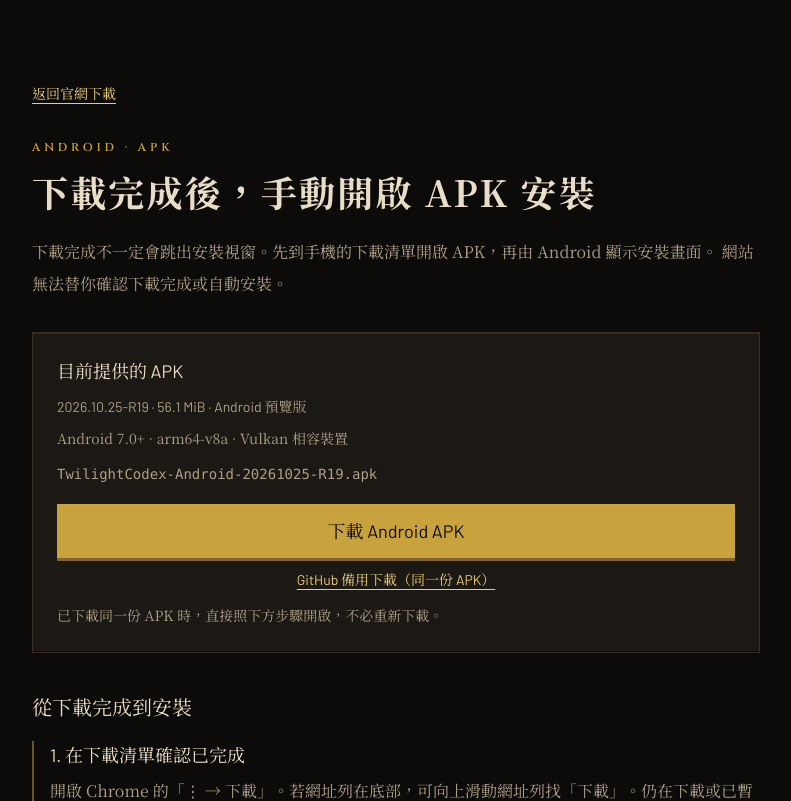
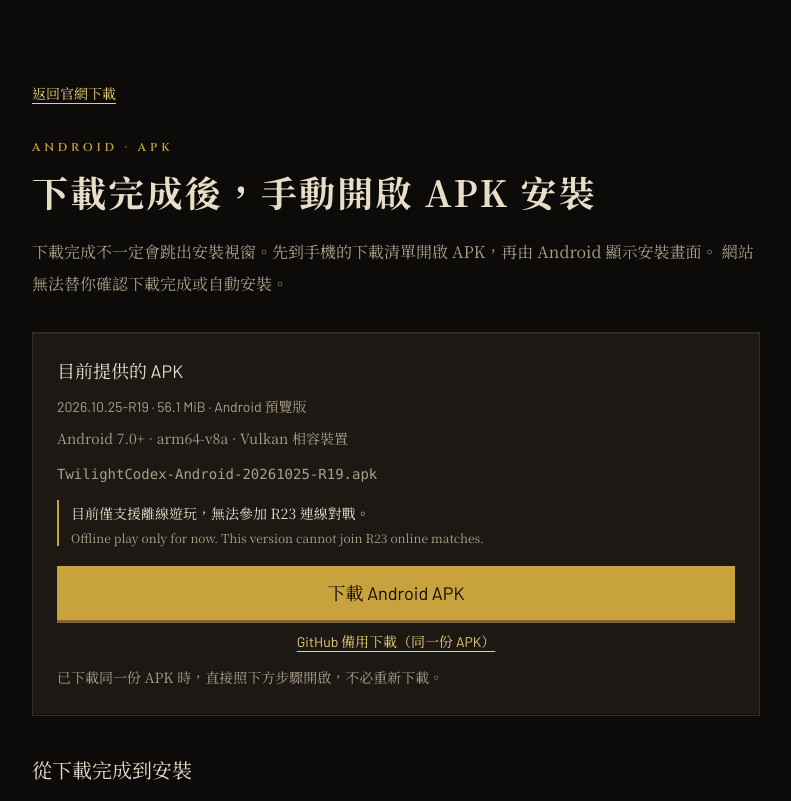
Before and after one commit to wuharry/cardGame-site, a Next.js app: page /install/android in a window 1280 px wide. Shown: the top 801 px of the page, without its empty margins (244-1035 px from the left). Built offline with nearby package versions, Linux system fonts and the light colour scheme; no server answers.

Commit message:
Publish R23 download metadata and platform notices

```diff
--- a/scripts/test-download-mirror.mjs
+++ b/scripts/test-download-mirror.mjs
@@ -4,6 +4,7 @@ import { renderToStaticMarkup } from "react-dom/server";
 import { loadTsModule } from "./lib/load-ts-module.mjs";
 
 const load = (file, imports) => loadTsModule(new URL(file, import.meta.url), imports);
+const shine = await loadTsModule(new URL("../src/components/download-shine.tsx", import.meta.url), {}, { allowNodeModules: true });
 
 const releases = await load("../src/data/releases.ts");
 const versions = await load("../src/data/game-version.ts", { "./releases": releases });
@@ -41,6 +42,7 @@ check(releases.websiteDownloadUrl({ ...mirror, file: null }) === null, "Missing
 
 async function renderPanel(builds) {
   const component = await load("../src/components/download-panel.tsx", {
+    "@/components/download-shine": shine,
     "@/data/releases": { ...releases, BUILDS: builds },
     "next/link": { __esModule: true, default: (props) => createElement("a", props) },
     "@/data/game": game,
--- a/scripts/test-download-status.mjs
+++ b/scripts/test-download-status.mjs
@@ -5,6 +5,8 @@ import { loadTsModule } from "./lib/load-ts-module.mjs";
 import { availableFixture } from "./lib/download-fixtures.mjs";
 
 const load = (file, imports) => loadTsModule(new URL(file, import.meta.url), imports);
+const shine = await loadTsModule(new URL("../src/components/download-shine.tsx", import.meta.url), {}, { allowNodeModules: true });
+const arrow = await load("../src/components/arrow-relay.tsx");
 const releases = await load("../src/data/releases.ts");
 const game = await load("../src/data/game.ts");
 const help = await load("../src/data/install-help.ts");
@@ -18,7 +20,8 @@ function check(condition, message) { assert.ok(condition, message); checks += 1;
 
 async function views(builds) {
   const data = { ...releases, BUILDS: builds };
-  const shared = { "@/data/releases": data, "@/data/game": game, "next/link": link };
+  const shared = { "@/data/releases": data, "@/data/game": game, "next/link": link,
+    "@/components/download-shine": shine, "@/components/arrow-relay": arrow };
   const panel = await load("../src/components/download-panel.tsx", { ...shared, "@/data/install-help": help });
   const entry = await load("../src/components/entry-screen.tsx", {
     ...shared, "next/image": image, "@/data/media": { mediaUrl: (url) => url, mediaCaptureCaption: () => "Recorded capture" },
--- a/scripts/test-streamed-downloads.mjs
+++ b/scripts/test-streamed-downloads.mjs
@@ -19,6 +19,7 @@ for (let index = 2; index < process.argv.length; index += 1) {
   }
 }
 const load = (file, imports) => loadTsModule(new URL(file, import.meta.url), imports);
+const shine = await loadTsModule(new URL("../src/components/download-shine.tsx", import.meta.url), {}, { allowNodeModules: true });
 const releases = await load("../src/data/releases.ts");
 const game = await load("../src/data/game.ts");
 const { GAME_FACTS } = game;
@@ -27,6 +28,7 @@ const help = helpPath
   ? await loadTsModule(pathToFileURL(resolve(helpPath)))
   : await load("../src/data/install-help.ts");
 const component = await load("../src/components/download-panel.tsx", {
+  "@/components/download-shine": shine,
   "@/data/releases": releases,
   "@/data/game": { GAME_FACTS },
   "@/data/install-help": help,
@@ -40,7 +42,9 @@ const latestBuild = latestDesktop[0].build;
 assert.ok(Number.isSafeInteger(latestBuild) && latestBuild >= 2026102801);
 assert.ok(latestDesktop.every((build) => build.version === GAME_FACTS.version && build.build === latestBuild),
   "Windows and macOS share the current release while retained platforms keep their accepted packages");
-assert.equal(GAME_FACTS.protocol, 29);
+assert.equal(GAME_FACTS.protocol, 30);
+assert.equal(GAME_FACTS.version, "2026.10.30-R23");
+assert.equal(latestBuild, 2026103001);
 assert.equal(releases.RELEASE_NOTES[0].version, GAME_FACTS.version);
 assert.ok(panel.includes('id="download"') && panel.includes('id="download-windows"'), "Existing download anchors remain available");
 assert.ok(!panel.includes("itch.io 備用頁") && !/href="https:\/\/wuharry\.itch\.io/.test(panel), "Unverified older itch packages are not offered");
@@ -55,6 +59,8 @@ for (const build of downloads) {
     assert.equal(build.build, 2026102501);
     assert.equal(build.minimumBuild, 2026102101, `${build.id} keeps the online gate its R19 package shipped with`);
     assert.equal(build.protocol, 28);
+    assert.ok(build.note.includes("僅支援離線遊玩") && build.noteEn.includes("offline-only"),
+      `${build.id} clearly explains that its retained R19 package cannot join current online matches`);
   } else {
     assert.equal(build.minimumBuild, latestBuild, `${build.id} requires the current desktop release for official online play`);
     assert.equal(build.protocol, GAME_FACTS.protocol);
@@ -66,9 +72,20 @@ for (const build of downloads) {
   const websiteUrl = build.id === "android" ? `/downloads/android/${build.sha256}/${build.file}` : releases.downloadUrl(build);
   assert.equal(releases.websiteDownloadUrl(build), websiteUrl);
   assert.ok(panel.includes(`href="${websiteUrl}" download="${build.file}"`), `${build.id} directly downloads its exact package`);
+  if (build.downloadNotice) {
+    const card = panel.slice(panel.indexOf(`id="download-${build.id}"`));
+    for (const notice of Object.values(build.downloadNotice)) {
+      assert.ok(card.indexOf(notice) >= 0 && card.indexOf(notice) < card.indexOf(`href="${websiteUrl}"`),
+        `${build.id} shows its platform limitation before the download action`);
+    }
+  }
   assert.ok(build.file.endsWith(build.id === "android" ? ".apk" : ".zip"));
   assert.equal(releases.downloadMirrorPageUrl(build), null);
 }
+const macos = downloads.find((build) => build.id === "macos");
+assert.ok(macos.note.includes("本版尚未完成 macOS 實機驗證")
+  && macos.noteEn.includes("Native macOS testing has not been run for this release"),
+"R23 macOS download preserves its native-testing limitation");
 assert.equal((panel.match(/首次另下載約 /g) ?? []).length, 4);
 assert.equal((panel.match(/First launch adds about /g) ?? []).length, 4);
 assert.equal((panel.match(/程式 ZIP · Game ZIP/g) ?? []).length, 3);
--- a/src/app/install/android/page.tsx
+++ b/src/app/install/android/page.tsx
@@ -52,6 +52,10 @@ export default function AndroidInstallPage() {
         <p className="mt-3 text-sm text-quill">{android.version} · {android.size} · Android 預覽版</p>
         <p className="body-cjk mt-2 text-sm">{android.requirement}</p>
         <p className="mt-3 break-all text-sm text-quill"><code>{android.file}</code></p>
+        {android.downloadNotice && <div className="body-cjk mt-4 border-l-2 border-brass pl-3 text-sm">
+          <p lang="zh-Hant" className="text-parchment">{android.downloadNotice.zh}</p>
+          <p lang="en" className="mt-1 text-xs text-quill">{android.downloadNotice.en}</p>
+        </div>}
         <a href={href} download={android.file} className="press-button press-button-primary download-shine-button mt-5 block border border-brass bg-brass px-5 py-3 text-center text-lg text-ink hover:bg-brass-hi">
           下載 Android APK
           <DownloadShine />
--- a/src/data/game.ts
+++ b/src/data/game.ts
@@ -2,7 +2,7 @@
 export const GAME_FACTS = {
   nameZh: "紙鴉牌",
   nameEn: "Deckmarch",
-  version: "2026.10.29-R22",
+  version: "2026.10.30-R23",
   engine: "Godot 4.7",
   lanes: 4,
   heroHp: 20,
@@ -11,7 +11,7 @@ export const GAME_FACTS = {
   cards: 244,
   tokens: 23,
   aiPresets: 19,
-  protocol: 29,
+  protocol: 30,
 } as const;
 
 export interface LaneUnit {
--- a/src/data/releases.ts
+++ b/src/data/releases.ts
@@ -3,7 +3,7 @@
  * 公開附件的檔名、大小與檢查碼核對後才部署；各平台驗證範圍另載於版本說明。
  * RELEASE_BASE 可指向公開 GitHub Release 的 /releases/download/<tag>。
  */
-export const RELEASE_BASE: string = "https://github.com/wuharry/twilight-codex-downloads/releases/download/v2026.10.29-r22";
+export const RELEASE_BASE: string = "https://github.com/wuharry/twilight-codex-downloads/releases/download/v2026.10.30-r23";
 
 /** suspended：附件仍在，但已知嚴重問題，官網與版本 API 暫停提供下載。 */
 export type BuildStatus = "available" | "suspended" | "preparing" | "planned";
@@ -25,6 +25,8 @@ export interface Build {
   updated: string | null;
   requirement: string;
   note?: string;
+  /** Brief platform limitation shown before download, outside the detailed release notes. */
+  downloadNotice?: { zh: string; en: string };
   /** 版本化 ZIP 的實際 SHA-256；未產生成品時不填假值。 */
   sha256?: string;
   /** Monotonic client build and minimum build permitted for official online play. */
@@ -77,26 +79,26 @@ export const BUILDS: Build[] = [
     "platform": "Windows",
     "en": "ZIP · x86_64",
     "status": "available",
-    "file": "TwilightCodex-Windows-20261029-R22.zip",
-    "version": "2026.10.29-R22",
-    "size": "61.9 MiB",
-    "bytes": 64909341,
-    "updated": "2026-10-30",
-    "sha256": "feaee7897a075d1ca6c75f48309b376be6ae8328323e65311710ce9698d21c58",
-    "build": 2026102902,
-    "minimumBuild": 2026102902,
-    "protocol": 29,
+    "file": "TwilightCodex-Windows-20261030-R23.zip",
+    "version": "2026.10.30-R23",
+    "size": "62.0 MiB",
+    "bytes": 65011198,
+    "updated": "2026-10-31",
+    "sha256": "bf0fa339adc0995b558f47a51fbabf609ccf0187f1181bbb3059d910f12b370f",
+    "build": 2026103001,
+    "minimumBuild": 2026103001,
+    "protocol": 30,
     "delivery": "streamed",
     "content": {
-      "filename": "TwilightCodex-Content-Windows-20261029-R22.pck",
-      "bytes": 451829764,
-      "sha256": "7bb29cfc34e8c9db767bbaf093085f09638e0a4dcd2c6e5279e6cce9e24264f8",
-      "url": "https://github.com/wuharry/twilight-codex-downloads/releases/download/v2026.10.29-r22/TwilightCodex-Content-Windows-20261029-R22.pck"
+      "filename": "TwilightCodex-Content-Windows-20261030-R23.pck",
+      "bytes": 453979932,
+      "sha256": "6ab5bc21226316fae0c276053466af95b1b5a742047dae7a5ae958431ca5e608",
+      "url": "https://github.com/wuharry/twilight-codex-downloads/releases/download/v2026.10.30-r23/TwilightCodex-Content-Windows-20261030-R23.pck"
     },
-    "releaseBase": "https://github.com/wuharry/twilight-codex-downloads/releases/download/v2026.10.29-r22",
+    "releaseBase": "https://github.com/wuharry/twilight-codex-downloads/releases/download/v2026.10.30-r23",
     "requirement": "Windows 10／11 · x86_64 · 滑鼠與鍵盤",
-    "note": "R22 加入技能冷卻與「每次召喚限一次」，調整多張卡牌數值，命中與登場音效依強度分級，並改善狀態圖示與手機出牌。連線對戰需要 R22。首次按「開始」下載素材，同版本保留快取。 包內資源檢查通過；本版 Windows 原生啟動尚未實測，真人對局與持續效能待驗。",
-    "noteEn": "R22 adds skill cooldowns and once-per-summon limits, rebalances several cards, tiers hit and summon sounds by strength, and improves status icons and mobile card play. Online matches require R22. Press Start to download content; the same version stays cached. Packed resources passed checks. Native Windows startup has not been tested for R22. Human matches and sustained performance remain untested."
+    "note": "R23 更新試煉之塔六區場景、行走與從者指令選單，並修正教學提示遮住攻擊及勝利後無法離開。連線對戰需要 R23。首次按「開始」下載素材，同版本保留快取。Windows 已實測教學對局、第一層行走與正常退出；完整真人連線及持續效能待驗。",
+    "noteEn": "R23 adds six tower environments, improves movement and servant commands, and fixes tutorial overlays blocking Attack and the exit after victory. Online matches require R23. Press Start to download content; the same version stays cached. Windows tutorial play, floor-one movement and normal exit were tested. Full human online matches and sustained performance remain untested."
   },
   {
     "id": "macos",
@@ -104,26 +106,30 @@ export const BUILDS: Build[] = [
     "platform": "macOS",
     "en": "ZIP · Universal",
     "status": "available",
-    "file": "TwilightCodex-macOS-20261029-R22.zip",
-    "version": "2026.10.29-R22",
-    "size": "82.8 MiB",
-    "bytes": 86810404,
-    "updated": "2026-10-30",
-    "sha256": "60b51c37164d97ede102b6b64025b60bebbd921d96356da80139dc062fc4a2ed",
-    "build": 2026102902,
-    "minimumBuild": 2026102902,
-    "protocol": 29,
+    "file": "TwilightCodex-macOS-20261030-R23.zip",
+    "version": "2026.10.30-R23",
+    "size": "82.9 MiB",
+    "bytes": 86911308,
+    "updated": "2026-10-31",
+    "sha256": "4fc653f8c63e2262fe60afb1aa22374594fd69b48f38b67efe1c72d7bee5a562",
+    "build": 2026103001,
+    "minimumBuild": 2026103001,
+    "protocol": 30,
     "delivery": "streamed",
     "content": {
-      "filename": "TwilightCodex-Content-macOS-20261029-R22.pck",
-      "bytes": 451829764,
-      "sha256": "7d245c63f8d8fa53c50a4b9455a035f80a4cf62323d21d7c27c24fe455a30e5d",
-      "url": "https://github.com/wuharry/twilight-codex-downloads/releases/download/v2026.10.29-r22/TwilightCodex-Content-macOS-20261029-R22.pck"
+      "filename": "TwilightCodex-Content-macOS-20261030-R23.pck",
+      "bytes": 453979932,
+      "sha256": "81defe03c480d9b015e3c07aff5d5b2e47d8bd4f1ae0fba9cfe1e6a30f26819b",
+      "url": "https://github.com/wuharry/twilight-codex-downloads/releases/download/v2026.10.30-r23/TwilightCodex-Content-macOS-20261030-R23.pck"
     },
-    "releaseBase": "https://github.com/wuharry/twilight-codex-downloads/releases/download/v2026.10.29-r22",
+    "releaseBase": "https://github.com/wuharry/twilight-codex-downloads/releases/download/v2026.10.30-r23",
     "requirement": "macOS 13.0+ · Apple Silicon／Intel · 滑鼠與鍵盤",
-    "note": "R22 加入技能冷卻與「每次召喚限一次」，調整多張卡牌數值，命中與登場音效依強度分級，並改善狀態圖示與手機出牌。連線對戰需要 R22。首次按「開始」下載素材，同版本保留快取。 實際成品已在預先驗證的素材快取下完成 Metal 視窗啟動、主選單與正常退出。ad-hoc 簽章，未 Apple 公證；真人對局與持續效能待驗。",
-    "noteEn": "R22 adds skill cooldowns and once-per-summon limits, rebalances several cards, tiers hit and summon sounds by strength, and improves status icons and mobile card play. Online matches require R22. Press Start to download content; the same version stays cached. The shipped build reached the main menu in a Metal window and exited normally with verified preseeded content. Ad-hoc signed, not Apple-notarized. Human matches and sustained performance remain untested."
+    "downloadNotice": {
+      "zh": "本版尚未完成 macOS 實機驗證。",
+      "en": "Native macOS testing has not been run for this release."
+    },
+    "note": "R23 更新試煉之塔六區場景、行走與從者指令選單，並修正教學提示與勝利後離開。連線對戰需要 R23。首次按「開始」下載素材，同版本保留快取。本版尚未完成 macOS 實機驗證；包內資源檢查通過。ad-hoc 簽章，未 Apple 公證；真人對局與持續效能待驗。",
+    "noteEn": "R23 adds six tower environments, improves movement and servant commands, and fixes tutorial overlays and the exit after victory. Online matches require R23. Press Start to download content; the same version stays cached. Native macOS testing has not been run for this release; packaged resource checks passed. Ad-hoc signed, not Apple-notarized. Human matches and sustained performance remain untested."
   },
   {
     "id": "linux",
@@ -149,8 +155,12 @@ export const BUILDS: Build[] = [
     },
     "releaseBase": "https://github.com/wuharry/twilight-codex-downloads/releases/download/v2026.10.25-r19",
     "requirement": "Linux x86_64 · glibc 2.39+（Ubuntu 24.04+）· Vulkan 或 OpenGL 3.3",
-    "note": "R19 更新爬塔與單人 NPC 難度配置、森林／洞窟／雪原遠景、戰鬥數值排版與本輪音效接線。按「開始」下載素材；同版本會保留快取。 本次完成包內資源檢查，尚未重跑 Linux 原生測試。 正式連線已升級為 R22，R19 暫時只能離線遊玩。",
-    "noteEn": "R19 updates tower and solo NPC difficulty, forest/cavern/frostland vistas, battle number layout and audio event wiring. Press Start to download content; the same version stays cached. Packed resources were checked; native Linux testing has not been repeated for this build. Online play now requires R22; R19 is offline-only for now."
+    "downloadNotice": {
+      "zh": "目前僅支援離線遊玩，無法參加 R23 連線對戰。",
+      "en": "Offline play only for now. This version cannot join R23 online matches."
+    },
+    "note": "R19 更新爬塔與單人 NPC 難度配置、森林／洞窟／雪原遠景、戰鬥數值排版與本輪音效接線。按「開始」下載素材；同版本會保留快取。 本次完成包內資源檢查，尚未重跑 Linux 原生測試。 R19 目前僅支援離線遊玩，無法參加 R23 連線對戰。",
+    "noteEn": "R19 updates tower and solo NPC difficulty, forest/cavern/frostland vistas, battle number layout and audio event wiring. Press Start to download content; the same version stays cached. Packed resources were checked; native Linux testing has not been repeated for this build. R19 is currently offline-only and cannot join R23 online matches."
   },
   {
     "id": "android",
@@ -176,8 +186,12 @@ export const BUILDS: Build[] = [
     },
     "releaseBase": "https://github.com/wuharry/twilight-codex-downloads/releases/download/v2026.10.25-r19",
     "requirement": "Android 7.0+ · arm64-v8a · Vulkan 相容裝置",
-    "note": "R19 更新爬塔與單人 NPC 難度配置、森林／洞窟／雪原遠景、戰鬥數值排版與本輪音效接線。按「開始」下載素材；同版本會保留快取。 沿用原更新簽章。上一版已由開發者實機測試，本次尚未重跑手機安裝、觸控與持續效能。 正式連線已升級為 R22，R19 暫時只能離線遊玩。",
-    "noteEn": "R19 updates tower and solo NPC difficulty, forest/cavern/frostland vistas, battle number layout and audio event wiring. Press Start to download content; the same version stays cached. Uses the existing update signing identity. The previous version was device-tested by the developer; this APK has not repeated installation, touch or sustained-performance tests. Online play now requires R22; R19 is offline-only for now.",
+    "downloadNotice": {
+      "zh": "目前僅支援離線遊玩，無法參加 R23 連線對戰。",
+      "en": "Offline play only for now. This version cannot join R23 online matches."
+    },
+    "note": "R19 更新爬塔與單人 NPC 難度配置、森林／洞窟／雪原遠景、戰鬥數值排版與本輪音效接線。按「開始」下載素材；同版本會保留快取。 沿用原更新簽章。上一版已由開發者實機測試，本次尚未重跑手機安裝、觸控與持續效能。 R19 目前僅支援離線遊玩，無法參加 R23 連線對戰。",
+    "noteEn": "R19 updates tower and solo NPC difficulty, forest/cavern/frostland vistas, battle number layout and audio event wiring. Press Start to download content; the same version stays cached. Uses the existing update signing identity. The previous version was device-tested by the developer; this APK has not repeated installation, touch or sustained-performance tests. R19 is currently offline-only and cannot join R23 online matches.",
     "websiteDelivery": "static-apk"
   }
 ];
@@ -252,6 +266,20 @@ export interface ReleaseNote {
 
 /** 依目前程式與版本化驗收整理；歷史開發更新不代表另有可下載的執行檔。 */
 export const RELEASE_NOTES: ReleaseNote[] = [
+{
+  "version": "2026.10.30-R23",
+  "date": "2026-10-31",
+  "title": "R23：六區試煉之塔與從者指令",
+  "changes": [
+    "Windows／macOS 更新 R23；Linux／Android 保留 R19，暫時僅支援離線遊玩。既有帳號、收藏、牌組與存檔保留。連線對戰請更新至 R23。",
+    "試煉之塔三十層分成六區，每五層換一組場景：舊城石廊、盤根花園、熔火鍛爐、霜封聖所、星象書庫與雲頂王廳，各區有不同造景與遠景。",
+    "塔內可點地面行走、走向守關者查看樓層詳情；改善障礙碰撞、角色遮擋與樓梯提示，減少動態設定會保留靜態場景。",
+    "從者操作改為直式指令清單，攻擊、技能與取消更容易分辨；同步統一常用按鈕的視覺與操作回饋。",
+    "修正新手教學提示與暗幕蓋住攻擊清單，取消後會恢復引導；改善小視窗魔力說明位置，教學勝利後可確認返回主選單。",
+    "Windows 實際成品已驗證教學出牌、攻擊、換回合、勝利退出，以及第一層爬塔行走與入口操作。macOS 本版尚未實機驗證；兩平台包內資源檢查通過。真人完整連線、其餘五區成品爬塔與持續效能仍待驗。",
+    "English: R23 introduces six tower environments, clearer servant commands and tutorial fixes. Windows tutorial play and floor-one controls were tested; native macOS testing remains pending. Online matches require R23. Linux and Android remain on R19 for offline play."
+  ]
+},
 {
   "version": "2026.10.29-R22",
   "date": "2026-10-30",
```
Also changed, not shown: scripts/test-android-install-guide.mjs (+7 -0 lines), src/components/download-panel.tsx (+7 -0 lines).
